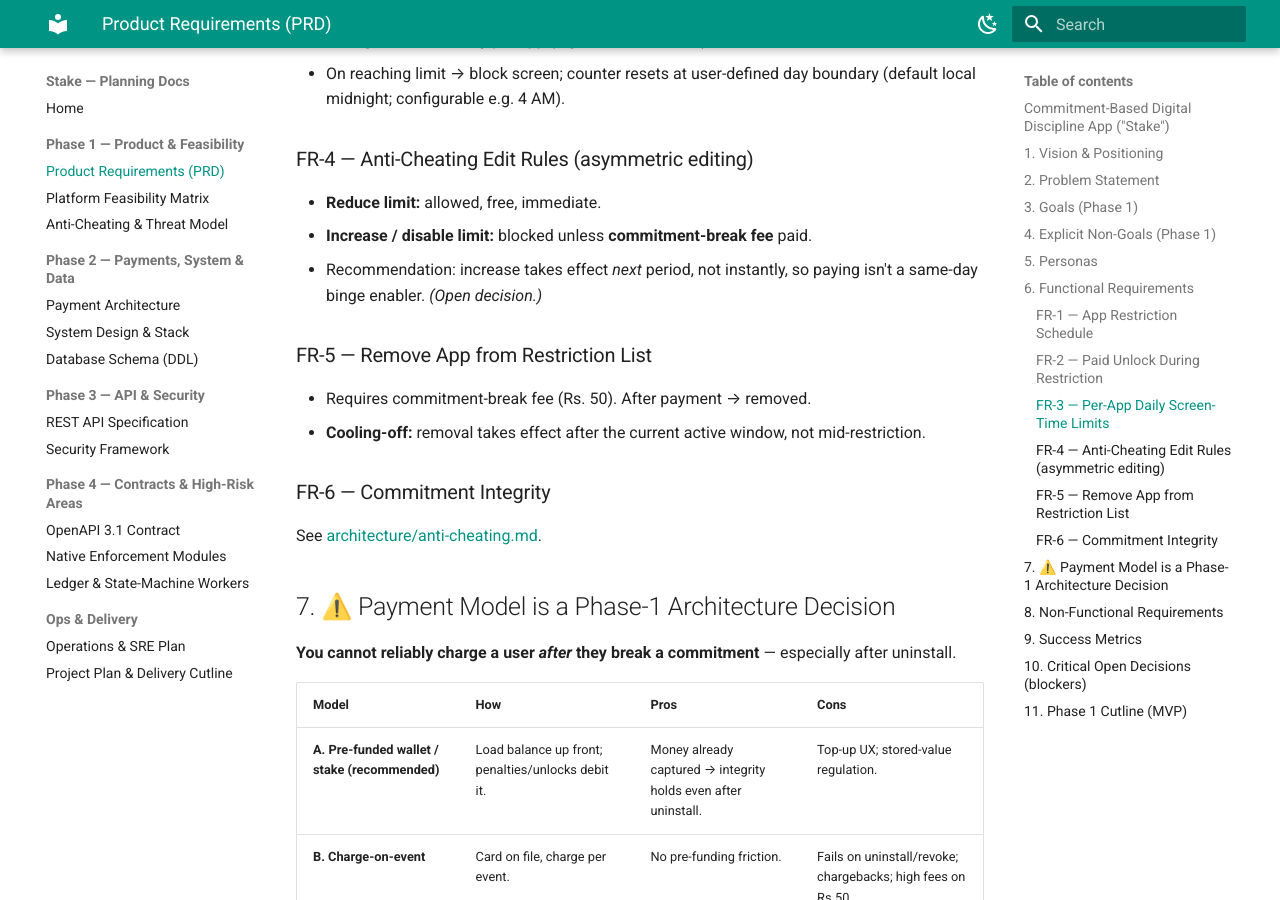
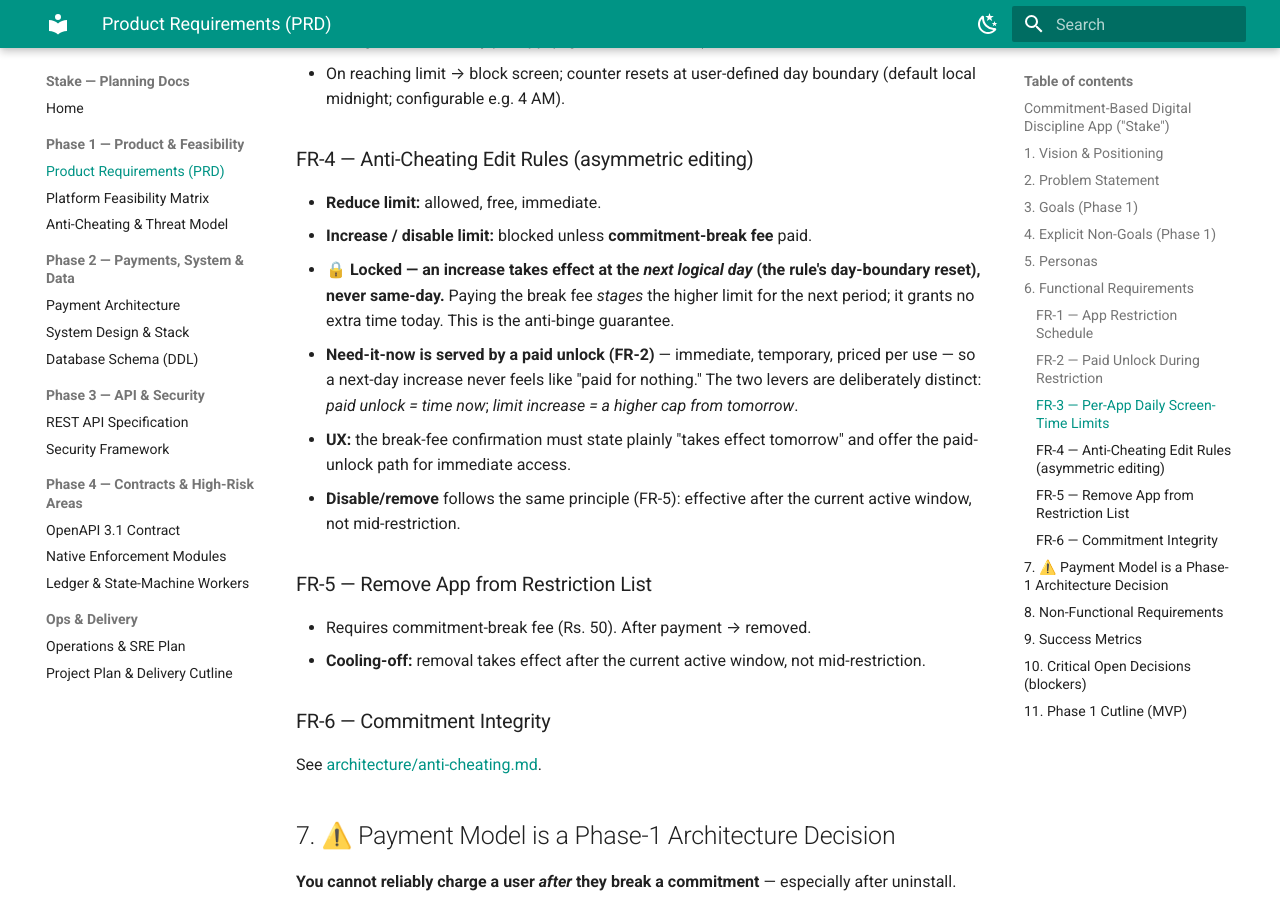
Before and after one commit to JEEVANRAWAL/stake-app-doc, an MkDocs documentation site: the page built from docs/product/prd.md, in a window 1280 px wide and 900 px high, scrolled down 2600 px. Built offline with MkDocs 1.6.1 and Material for MkDocs 9.7.7, drawn with Linux system fonts in a browser that asks for light colours; some of the changed text lies outside the part shown.

Commit message:
Resolve increase-limit decision: locked next-logical-day (staged, anti-binge)

```diff
--- a/docs/product/prd.md
+++ b/docs/product/prd.md
@@ -66,7 +66,10 @@ loss-aversion into the enforcement mechanism.
 ### FR-4 — Anti-Cheating Edit Rules (asymmetric editing)
 - **Reduce limit:** allowed, free, immediate.
 - **Increase / disable limit:** blocked unless **commitment-break fee** paid.
-- Recommendation: increase takes effect *next* period, not instantly, so paying isn't a same-day binge enabler. *(Open decision.)*
+- **🔒 Locked — an increase takes effect at the *next logical day* (the rule's day-boundary reset), never same-day.** Paying the break fee *stages* the higher limit for the next period; it grants no extra time today. This is the anti-binge guarantee.
+- **Need-it-now is served by a paid unlock (FR-2)** — immediate, temporary, priced per use — so a next-day increase never feels like "paid for nothing." The two levers are deliberately distinct: *paid unlock = time now*; *limit increase = a higher cap from tomorrow*.
+- **UX:** the break-fee confirmation must state plainly "takes effect tomorrow" and offer the paid-unlock path for immediate access.
+- **Disable/remove** follows the same principle (FR-5): effective after the current active window, not mid-restriction.
 
 ### FR-5 — Remove App from Restriction List
 - Requires commitment-break fee (Rs. 50). After payment → removed.
@@ -103,7 +106,7 @@ D7/D30 retention; **avg. days a commitment survives**; bypass-attempt rate; paid
 2. **Stake vs. charge-on-event:** confirm pre-funded stake (Model A).
 3. **iOS entitlement go/no-go:** Apple's Family Controls distribution entitlement is gated and can be denied — submit early.
 4. **Launch platform:** Android-first (richer enforcement + custom pay screen).
-5. **"Increase limit takes effect when?"** — recommend next-period to avoid same-day binge.
+5. ~~"Increase limit takes effect when?"~~ **Resolved (locked):** next logical day (anti-binge); same-day need is served by paid unlocks (FR-2). See FR-4.
 
 ## 11. Phase 1 Cutline (MVP)
 Android-first · FR-1 + FR-3 + FR-2 (5-min unlock) + FR-4 asymmetric edits · pre-funded wallet ·
```
Also changed, not shown: CLAUDE.md (+1 -1 lines), docs/README.md (+1 -0 lines), docs/api/rest-api-spec.md (+4 -1 lines), docs/backend/ledger-workers.md (+1 -1 lines), docs/database/schema.md (+2 -0 lines).
